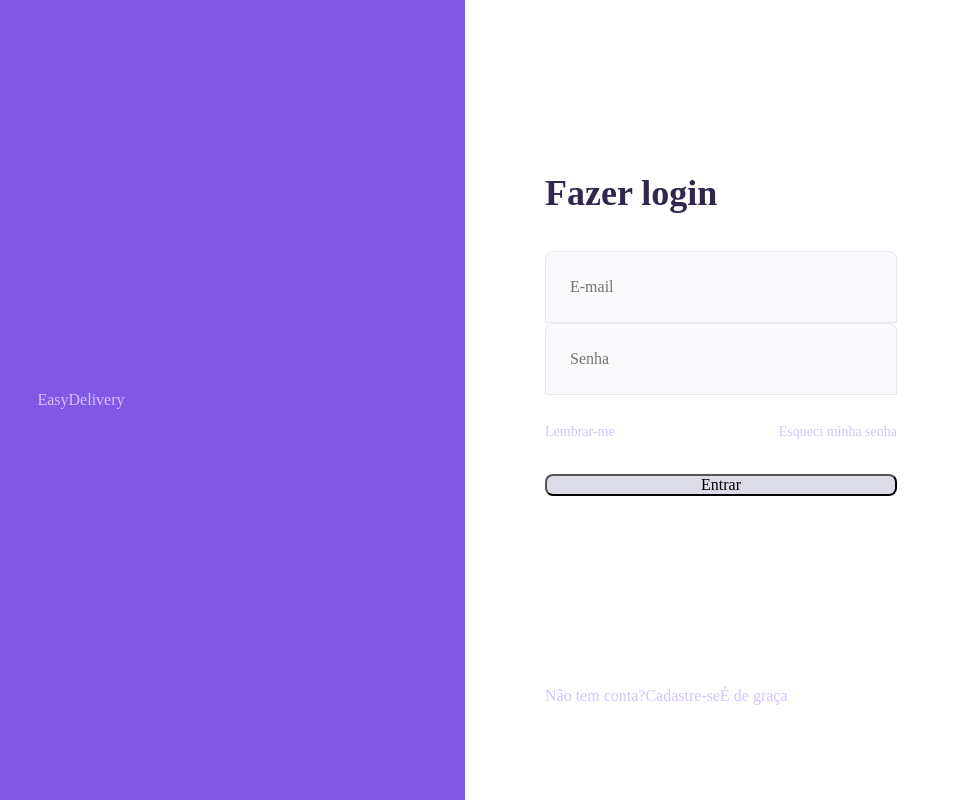
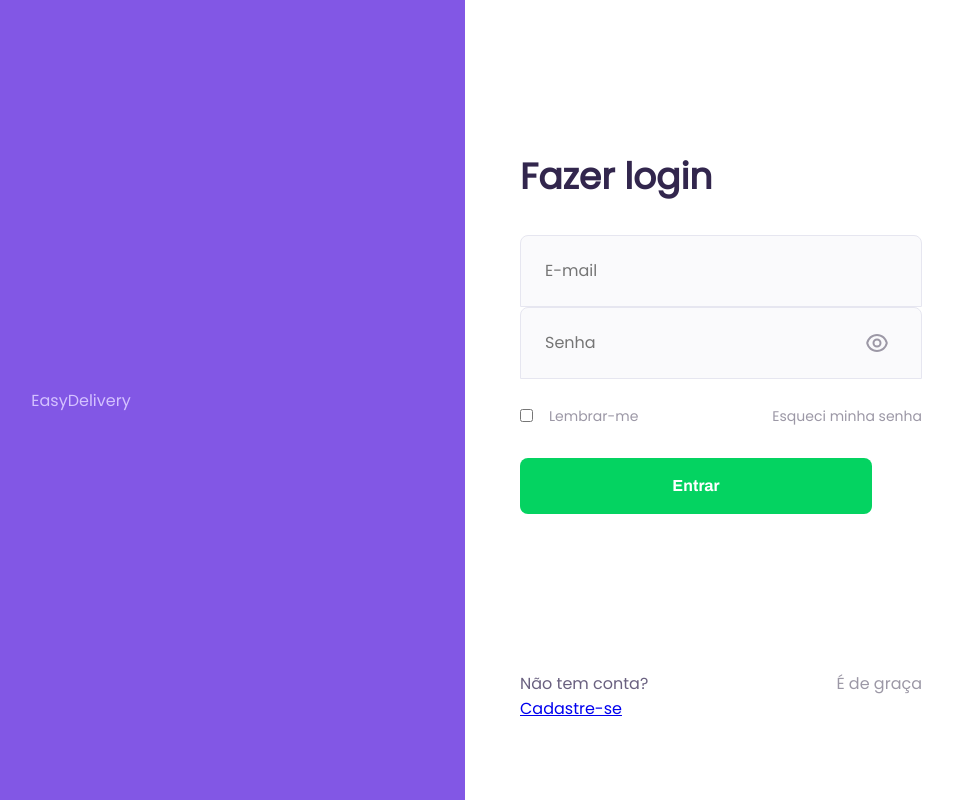
Before and after one commit to guilhermeorcezi/EasyDelivery, a React (Create React App) app in the folder web/: page / in a window 1280 px wide. Shown: the whole page, without its empty margins (303-1256 px from the left). Built offline with nearby package versions, Linux system fonts and the light colour scheme.

Commit message:
login page layout version 1.0 done

```diff
--- a/web/package.json
+++ b/web/package.json
@@ -9,6 +9,7 @@
     "@types/styled-components": "^5.1.2",
     "react": "^16.13.1",
     "react-dom": "^16.13.1",
+    "react-icons": "^3.10.0",
     "react-router-dom": "^5.2.0",
     "react-scripts": "3.4.3",
     "styled-components": "^5.1.1",
--- a/web/public/index.html
+++ b/web/public/index.html
@@ -2,7 +2,6 @@
 <html lang="en">
 	<head>
 		<meta charset="utf-8" />
-    <link rel="icon" href="%PUBLIC_URL%/favicon.ico" />
 		<meta name="viewport" content="width=device-width, initial-scale=1" />
 		<meta name="theme-color" content="#000000" />
 		<meta
@@ -10,34 +9,14 @@
 			content="Web site created using create-react-app"
 		/>
 		<link rel="apple-touch-icon" href="%PUBLIC_URL%/logo192.png" />
-    <!--
-      manifest.json provides metadata used when your web app is installed on a
-      user's mobile device or desktop. See https://developers.google.com/web/fundamentals/web-app-manifest/
-    -->
-    <link rel="manifest" href="%PUBLIC_URL%/manifest.json" />
-    <!--
-      Notice the use of %PUBLIC_URL% in the tags above.
-      It will be replaced with the URL of the `public` folder during the build.
-      Only files inside the `public` folder can be referenced from the HTML.
-
-      Unlike "/favicon.ico" or "favicon.ico", "%PUBLIC_URL%/favicon.ico" will
-      work correctly both with client-side routing and a non-root public URL.
-      Learn how to configure a non-root public URL by running `npm run build`.
-    -->
-    <title>React App</title>
+		<link
+			href="https://fonts.googleapis.com/css2?family=Archivo:wght@400;700&family=Poppins&display=swap"
+			rel="stylesheet"
+		/>
+		<title>EasyDelivery</title>
 	</head>
 	<body>
 		<noscript>You need to enable JavaScript to run this app.</noscript>
 		<div id="root"></div>
-    <!--
-      This HTML file is a template.
-      If you open it directly in the browser, you will see an empty page.
-
-      You can add webfonts, meta tags, or analytics to this file.
-      The build step will place the bundled scripts into the <body> tag.
-
-      To begin the development, run `npm start` or `yarn start`.
-      To create a production bundle, use `npm run build` or `yarn build`.
-    -->
 	</body>
 </html>
--- a/web/src/pages/Login/index.tsx
+++ b/web/src/pages/Login/index.tsx
@@ -1,25 +1,53 @@
 import React from 'react';
+
+import { RiEyeLine } from 'react-icons/ri';
 
 import './styles.css';
 
 const Login: React.FC = () => {
+	function showPassword() {
+		console.log('toma a senha');
+	}
+
 	return (
 		<main id="page-login">
 			<div className="banner-side">EasyDelivery</div>
+
 			<div className="form-side">
 				<form>
 					<h1>Fazer login</h1>
 					<input type="text" placeholder="E-mail" className="input" />
-					<input type="text" placeholder="Senha" className="input password" />
+					<div className="input-icon">
+						<input type="text" placeholder="Senha" className="input password" />
+						<RiEyeLine
+							color="#9C98A6"
+							size="24"
+							className="eye-icon"
+							onClick={showPassword}
+						/>
+					</div>
+
 					<div className="actions">
-						<span>Lembrar-me</span>
+						<div className="input-block">
+							<input
+								type="checkbox"
+								id="remember_pwd"
+								name="remember_pwd"
+								className="input-checkbox"
+							/>
+							<label htmlFor="remember_pwd">Lembrar-me</label>
+						</div>
 						<span>Esqueci minha senha</span>
 					</div>
+
 					<button type="submit">Entrar</button>
 				</form>
+
 				<div className="footer">
-					<span>Não tem conta?</span>
-					<span>Cadastre-se</span>
+					<div className="register-block">
+						<span>Não tem conta?</span>
+						<a href="/">Cadastre-se</a>
+					</div>
 					<span>É de graça</span>
 				</div>
 			</div>
--- a/web/src/pages/Login/styles.css
+++ b/web/src/pages/Login/styles.css
@@ -38,24 +38,54 @@
 	margin-bottom: 40px;
 }
 
-#page-login .form-side form input {
-	width: 352px;
+#page-login .form-side form .input {
+	width: 100%;
 	height: 72px;
 	background: var(--color-box-footer);
 	border: 1px solid var(--color-line-in-white);
 	box-sizing: border-box;
 	border-radius: 8px 8px 0px 0px;
-	padding: 24px;
-
+	padding: 24px 60px 24px 24px;
 	font-weight: normal;
 	font-size: 16px;
 	line-height: 24px;
 }
 
+#page-login .form-side form .input-icon {
+	display: flex;
+	align-items: center;
+	position: relative;
+}
+
+#page-login .form-side form .input-icon .eye-icon {
+	position: absolute;
+	cursor: pointer;
+	top: 5;
+	right: 33px;
+}
+
 #page-login .form-side form .actions {
 	display: flex;
 	margin: 25px 0;
+	color: var(--color-text-complement);
 	justify-content: space-between;
+}
+
+#page-login .form-side form .input-block {
+	display: flex;
+	align-items: center;
+}
+
+#page-login .form-side form .input-checkbox {
+	margin-right: 16px;
+}
+
+#page-login .form-side form .actions label {
+	font-family: Poppins;
+	font-style: normal;
+	font-weight: normal;
+	font-size: 14px;
+	line-height: 24px;
 }
 
 #page-login .form-side form .actions span {
@@ -67,7 +97,41 @@
 }
 
 #page-login .form-side form button {
-    background: #DCDCE6;
-border-radius: 8px;
-    margin-top:5px;
+	width: 352px;
+	height: 56px;
+	background: var(--color-secundary);
+	border-radius: 8px;
+	margin-top: 5px;
+	border: none;
+	cursor: pointer;
+
+	font-family: Archivo;
+	font-style: normal;
+	font-weight: 600;
+	font-size: 16px;
+	line-height: 26px;
+
+	text-align: center;
+	color: var(--color-title-in-primary);
 }
+
+#page-login .footer {
+	display: flex;
+	color: var(--color-text-complement);
+	justify-content: space-between;
+}
+
+#page-login .footer .register-block {
+	display: flex;
+	flex-direction: column;
+	color: var(--color-text-base);
+}
+
+#page-login .footer .register-block span:last-child {
+	color: #6a6180;
+	font-family: Poppins;
+	font-weight: bold;
+	font-size: 16px;
+	line-height: 26px;
+	text-decoration: underline;
+}
```
Also changed, not shown: web/src/assets/styles/global.ts (line endings or trailing spaces), 1 other file (tests, documents, lock files or other folders). Lines whose indentation alone changed are shown as unchanged.
